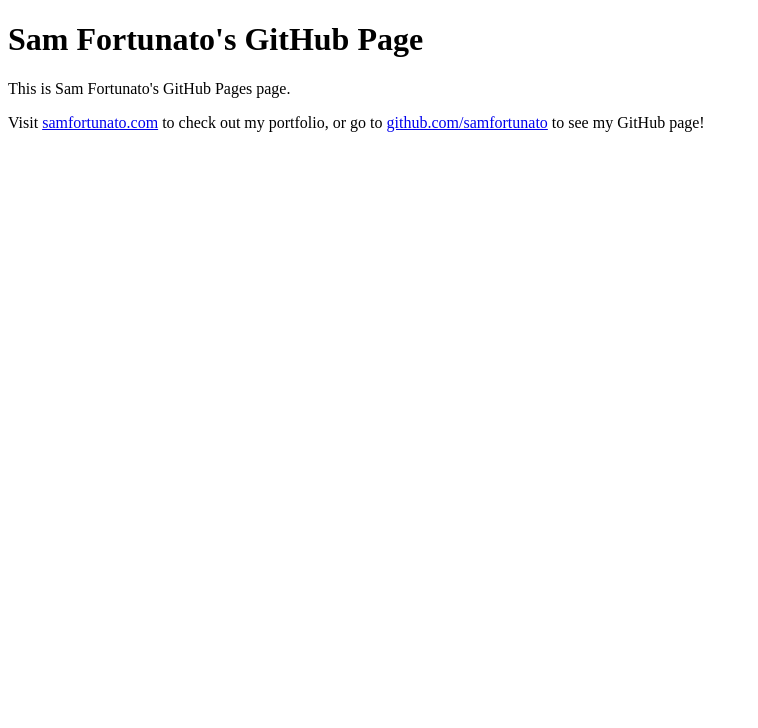
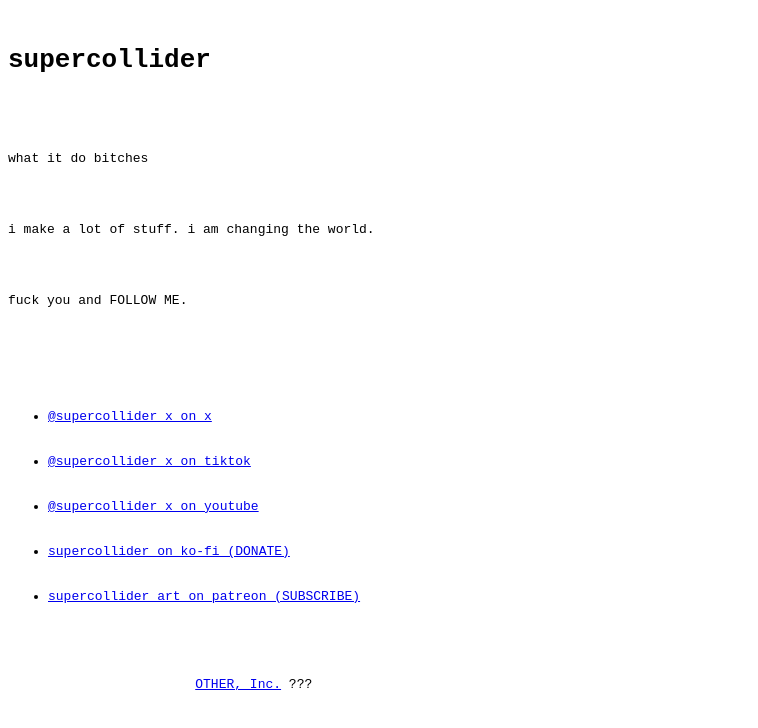
Before and after one commit to samfortunato/samfortunato.github.io, a plain HTML site: page index.html in a window 1280 px wide. Shown: the whole page, without its empty margins (0-758 px from the left). Drawn offline with Linux system fonts and the light colour scheme.

Commit message:
update to be simpler and have newer information

```diff
--- a/index.html
+++ b/index.html
@@ -1,15 +1,28 @@
 <!DOCTYPE html>
-<html>
-<head>
-	<title>Sam Fortunato's GitHub Page</title>
-</head>
-<body>
+<html lang="en">
+	<head>
+		<meta charset="UTF-8">
+		<meta name="viewport" content="width=device-width, initial-scale=1.0">
+		<title>supercollider</title>
+	</head>
 
-	<h1>Sam Fortunato's GitHub Page</h1>
+	<body>
+		<pre>
+			<h1>supercollider</h1>
 
-	<p>This is Sam Fortunato's GitHub Pages page.</p>
+			<p>what it do bitches</p>
+			<p>i make a lot of stuff. i am changing the world.</p>
+			<p>fuck you and FOLLOW ME.</p>
 
-	<p>Visit <a href="http://samfortunato.com">samfortunato.com</a> to check out my portfolio, or go to <a href="https://github.com/samfortunato">github.com/samfortunato</a> to see my GitHub page!</p>
+			<ul>
+				<li><a href="https://x.com/supercollider_x">@supercollider_x on x</a></li>
+				<li><a href="https://tiktok.com/@supercollider_x">@supercollider_x on tiktok</a></li>
+				<li><a href="https://youtube.com/@supercollider_x">@supercollider_x on youtube</a></li>
+				<li><a href="https://ko-fi.com/supercollider">supercollider on ko-fi (DONATE)</a></li>
+				<li><a href="https://patreon.com/supercollider_art">supercollider_art on patreon (SUBSCRIBE)</a></li>
+			</ul>
 
-</body>
+			<a href="https://samfortunato.github.io/other-inc/">OTHER, Inc.</a> ???
+		</pre>
+	</body>
 </html>
```
